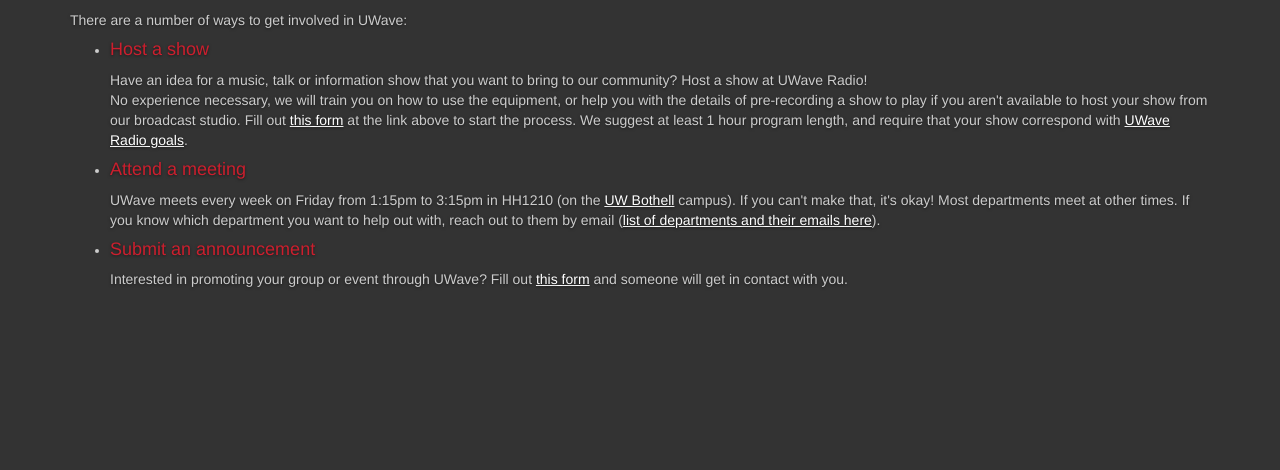
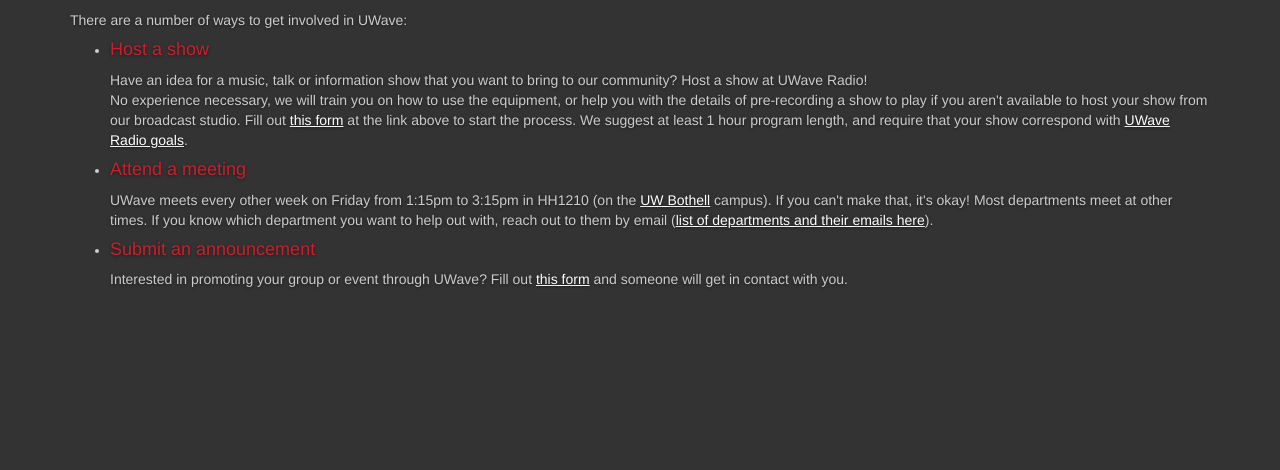
Before and after one commit to UWave/uwave.fm, a PHP site: page /getinvolved in a window 1280 px wide. Shown: the part 245-715 px from the top of the page. Run offline with PHP 8.4, Linux system fonts and the light colour scheme; some libraries are stand-ins or nearby versions.

Commit message:
Updated meeting schedule, per #72

```diff
--- a/getinvolved.php
+++ b/getinvolved.php
@@ -13,7 +13,7 @@
                             hour program length, and require that your show correspond with <a class="navlink" href="/about">UWave
                             Radio goals</a>.
                         <li><h4 class="red">Attend a meeting</h4>
-                            UWave meets every week on Friday from 1:15pm to 3:15pm in HH1210 (on
+                            UWave meets every other week on Friday from 1:15pm to 3:15pm in HH1210 (on
                             the <a href="https://www.uwb.edu" target="_blank">UW Bothell</a> campus). If you can't
                             make that, it's okay! Most departments meet at other times. If you know
                             which department you want to help out with, reach out to them by email
```
